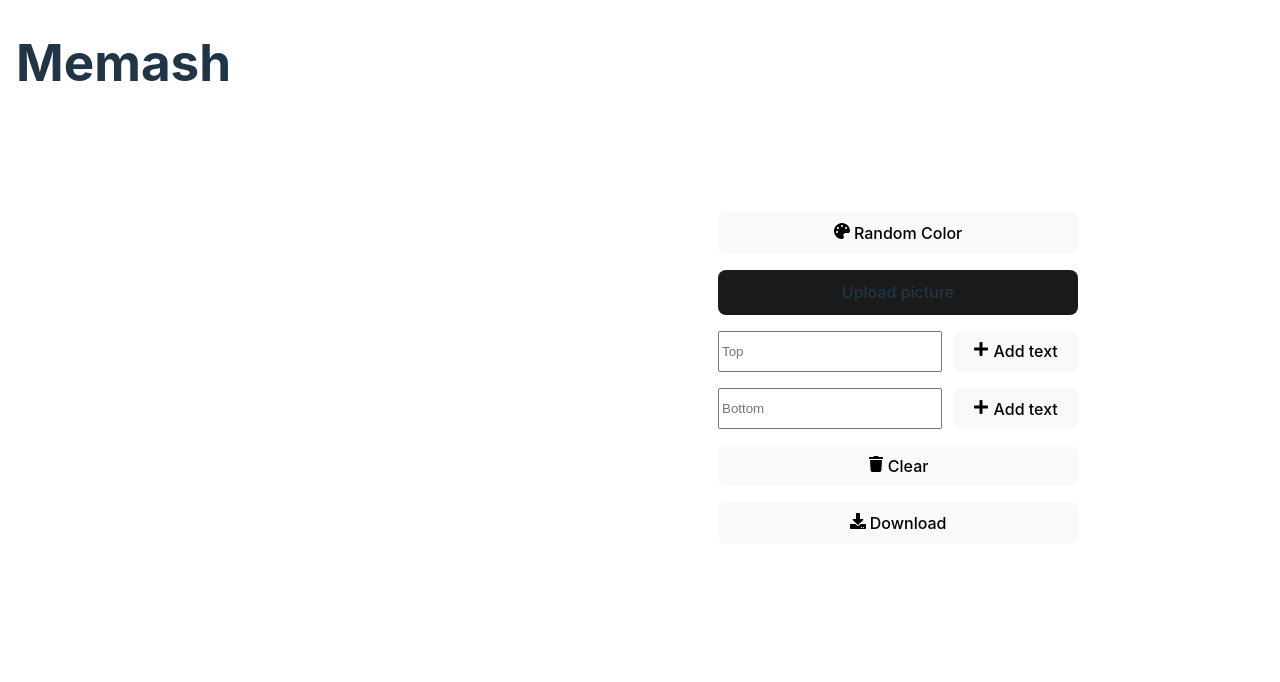
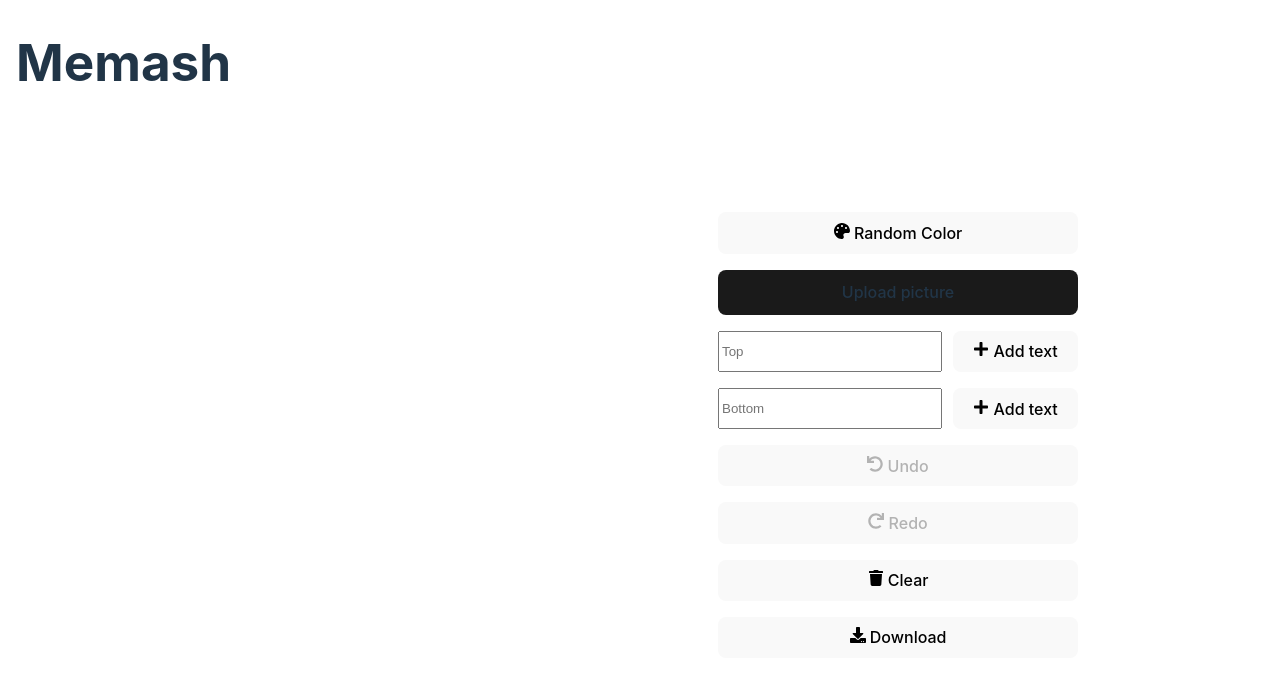
Before and after one commit to vitarg/memash, a React (Vite) app: page / in a window 1280 px wide. Shown: the top 682 px of the page. Built offline with nearby package versions, Linux system fonts and the light colour scheme.

Commit message:
feat: add undo redo

```diff
--- a/src/pages/main/index.tsx
+++ b/src/pages/main/index.tsx
@@ -3,7 +3,7 @@ import AddText from '@components/add-text';
 import Upload from '@components/upload';
 import { getRandomColor } from '@shared/lib/color';
 import { MAX_CANVAS_HEIGHT, MAX_CANVAS_WIDTH } from '@shared/constants/canvas-constants';
-import { FaPalette, FaTrash, FaDownload } from 'react-icons/fa';
+import { FaPalette, FaTrash, FaDownload, FaUndo, FaRedo } from 'react-icons/fa';
 
 function Main() {
     const canvasRef = useRef<HTMLCanvasElement | null>(null);
@@ -13,6 +13,12 @@ function Main() {
     const [image, setImage] = useState<string | ArrayBuffer | null>(null);
     const [texts, setTexts] = useState<
         { id: number; text: string; x: number; y: number }[]
+    >([]);
+    const [history, setHistory] = useState<
+        { image: string | ArrayBuffer | null; texts: { id: number; text: string; x: number; y: number }[] }[]
+    >([]);
+    const [redoStack, setRedoStack] = useState<
+        { image: string | ArrayBuffer | null; texts: { id: number; text: string; x: number; y: number }[] }[]
     >([]);
     const [dragging, setDragging] = useState<
         { index: number; offsetX: number; offsetY: number } | null
@@ -33,10 +39,19 @@ function Main() {
         }
     }, []);
 
+    const pushToHistory = () => {
+        setHistory((prev) => [
+            ...prev,
+            { image, texts: texts.map((t) => ({ ...t })) },
+        ]);
+        setRedoStack([]);
+    };
+
     const handleChangePicture = (e: React.ChangeEvent<HTMLInputElement>) => {
         const file = e.target.files?.[0];
 
         if (file) {
+            pushToHistory();
             const reader = new FileReader();
             reader.onloadend = () => {
                 setImage(reader.result);
@@ -51,6 +66,7 @@ function Main() {
             bottom: { x: 40, y: canvasHeight - 40 - 30 },
         };
 
+        pushToHistory();
         setTexts((prev) => [
             ...prev,
             {
@@ -65,6 +81,7 @@ function Main() {
     const handleMouseDown = (index: number, e: React.MouseEvent<HTMLDivElement>) => {
         const rect = containerRef.current?.getBoundingClientRect();
         if (!rect) return;
+        pushToHistory();
         setDragging({
             index,
             offsetX: e.clientX - rect.left - texts[index].x,
@@ -98,18 +115,49 @@ function Main() {
 
 
     const handleFill = () => {
-        if (context) {
+        if (context && canvasRef.current) {
+            pushToHistory();
             context.fillStyle = getRandomColor();
             context.fillRect(0, 0, canvasWidth, canvasHeight);
+            setImage(canvasRef.current.toDataURL());
         }
     };
 
     const handleClear = () => {
         if (context) {
+            pushToHistory();
             context.clearRect(0, 0, canvasWidth, canvasHeight);
         }
         setTexts([]);
         setImage(null);
+    };
+
+    const handleUndo = () => {
+        setHistory((prev) => {
+            if (!prev.length) return prev;
+            const last = prev[prev.length - 1];
+            setRedoStack((r) => [
+                ...r,
+                { image, texts: texts.map((t) => ({ ...t })) },
+            ]);
+            setImage(last.image);
+            setTexts(last.texts);
+            return prev.slice(0, -1);
+        });
+    };
+
+    const handleRedo = () => {
+        setRedoStack((prev) => {
+            if (!prev.length) return prev;
+            const last = prev[prev.length - 1];
+            setHistory((h) => [
+                ...h,
+                { image, texts: texts.map((t) => ({ ...t })) },
+            ]);
+            setImage(last.image);
+            setTexts(last.texts);
+            return prev.slice(0, -1);
+        });
     };
 
     const handleDownloadImage = () => {
@@ -154,8 +202,11 @@ function Main() {
     }, []);
 
     useEffect(() => {
-        if (typeof image === 'string' && context) {
+        if (!context) return;
         const canvas = canvasRef.current;
+        if (!canvas) return;
+
+        if (typeof image === 'string') {
             const img = new Image();
             img.src = image;
 
@@ -174,14 +225,15 @@ function Main() {
                     width = height * aspectRatio;
                 }
 
-                if (canvas) {
                 canvas.width = width;
                 canvas.height = height;
                 setCanvasWidth(width);
                 setCanvasHeight(height);
+                context.clearRect(0, 0, width, height);
                 context.drawImage(img, 0, 0, width, height);
-                }
             };
+        } else {
+            context.clearRect(0, 0, canvas.width, canvas.height);
         }
     }, [image, context]);
 
@@ -249,6 +301,14 @@ function Main() {
 
                 <AddText onSubmit={handleAddText} position="bottom" />
 
+                <button onClick={handleUndo} disabled={!history.length}>
+                    <FaUndo /> Undo
+                </button>
+
+                <button onClick={handleRedo} disabled={!redoStack.length}>
+                    <FaRedo /> Redo
+                </button>
+
                 <button onClick={handleClear}>
                     <FaTrash /> Clear
                 </button>
```
Also changed, not shown: 1 other file (tests, documents, lock files or other folders). Lines whose indentation alone changed are shown as unchanged.
